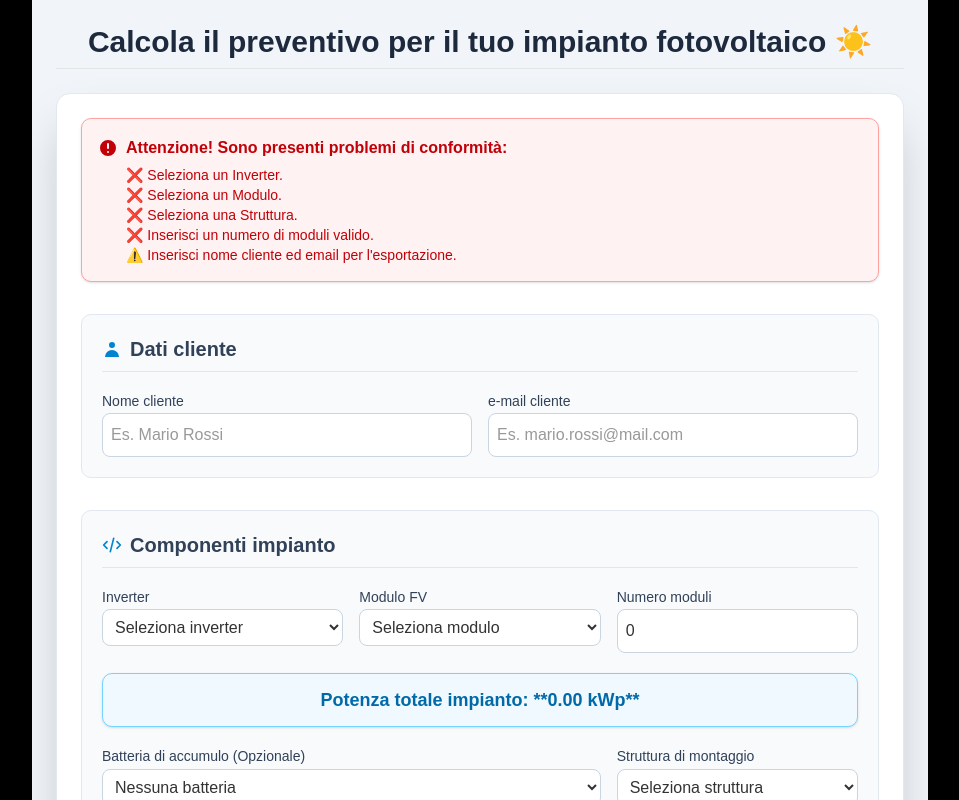
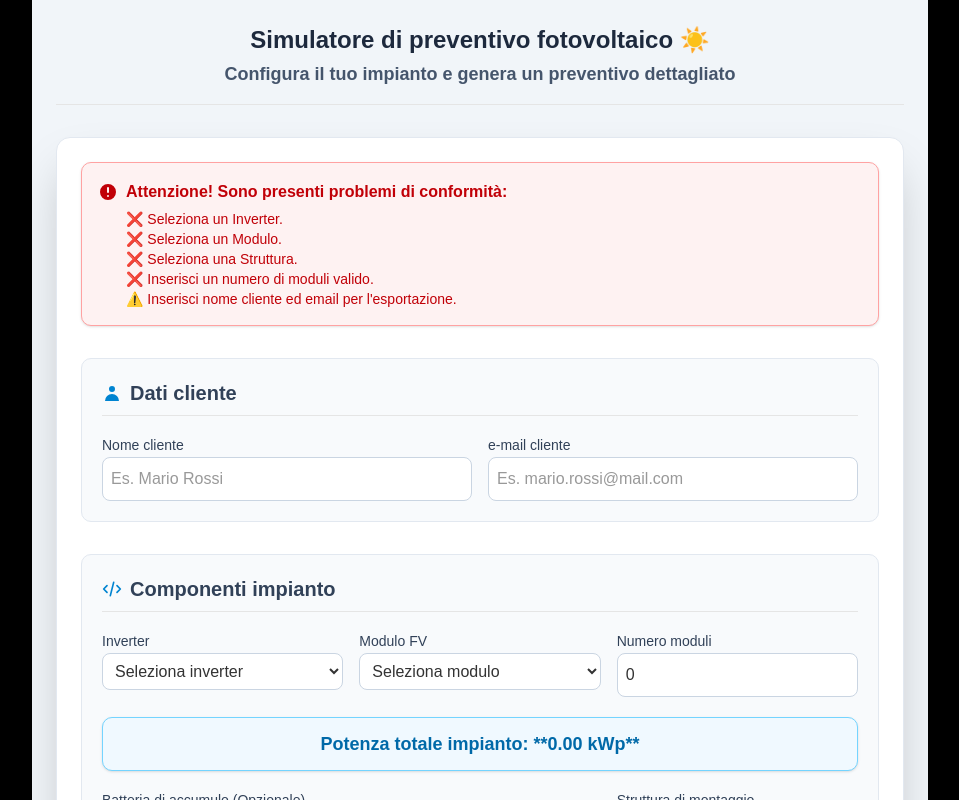
Before and after one commit to faccio-tutto/faccio-tutto, a Next.js app: page /prova in a window 1280 px wide. Shown: the top 800 px of the page, without its empty margins (160-1119 px from the left). Built offline with nearby package versions, Linux system fonts and the light colour scheme.

Commit message:
modifiche al titolo della pagina "prova"

```diff
--- a/app/prova/page.tsx
+++ b/app/prova/page.tsx
@@ -200,9 +200,14 @@ const PvEstimator: FC = () => {
 
   return (
     <div className="max-w-4xl mx-auto p-4 sm:p-6 bg-slate-100 min-h-screen font-sans">
-      <h1 className="text-3xl font-extrabold text-slate-800 mb-6 text-center border-b pb-2">
-        Calcola il preventivo per il tuo impianto fotovoltaico ☀️
-      </h1>
+      <div className="mb-8 text-center border-b pb-4">
+        <h1 className="text-2xl font-extrabold text-slate-800">
+          Simulatore di preventivo fotovoltaico ☀️
+        </h1>
+        <div className="text-lg font-semibold text-slate-600 mt-1">
+          Configura il tuo impianto e genera un preventivo dettagliato
+        </div>
+      </div>
 
       <div className="p-6 space-y-8 bg-white rounded-xl shadow-2xl border border-slate-200">
 
```
